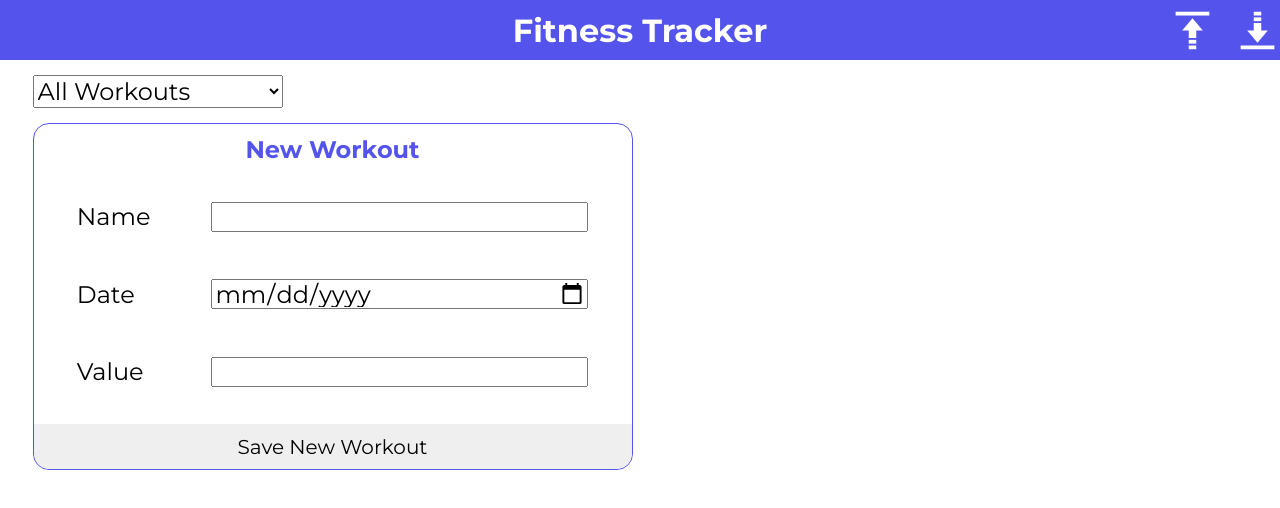
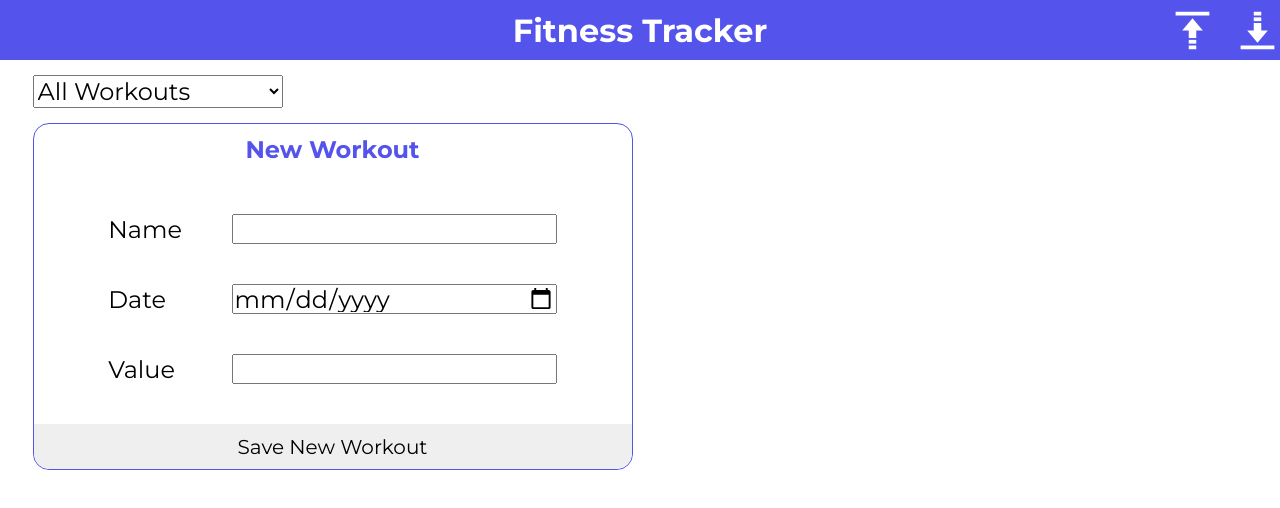
Before and after one commit to db981/fitness-app, a React (Create React App) app: page / in a window 1280 px wide. Shown: the top 508 px of the page. Built offline with nearby package versions, Linux system fonts and the light colour scheme.

Commit message:
css changes

```diff
--- a/src/style.css
+++ b/src/style.css
@@ -92,6 +92,7 @@ header {
   display: grid;
   grid-template-rows: 50px 250px 45px;
   grid-template-columns: 1fr;
+  justify-content: center;
 
   border: 1px solid rgb(84, 84, 236);
   border-radius: 16px;
@@ -171,6 +172,7 @@ header {
   align-content: space-evenly;
   position: absolute;
 
+  width: 100%;
   height: 100%;
 
   font-size: 24px;
@@ -183,11 +185,13 @@ header {
   grid-auto-rows: 30px;
   justify-items: center;
   align-content: space-evenly;
-  gap: 20px;
-
-  padding-bottom: 10px;
 
   font-size: 24px;
+}
+
+.workoutForm input {
+  margin: 0;
+  padding: 0;
 }
 
 .formField {
@@ -195,8 +199,9 @@ header {
   justify-content: center;
   align-items: center;
   justify-self: center;
+  gap: 15px;
 
-  width: 90%;
+  width: 75%;
 }
 
 .formField>label {
@@ -204,7 +209,7 @@ header {
 }
 
 .formField>input {
-  min-width: 70%;
+  width: 75%;
   height: 100%;
   box-sizing: border-box;
 
@@ -248,6 +253,6 @@ header {
   }
 
   .workoutTitle>h2 {
-    max-width: 75vw;
+    max-width: 70vw;
   }
 }
```
